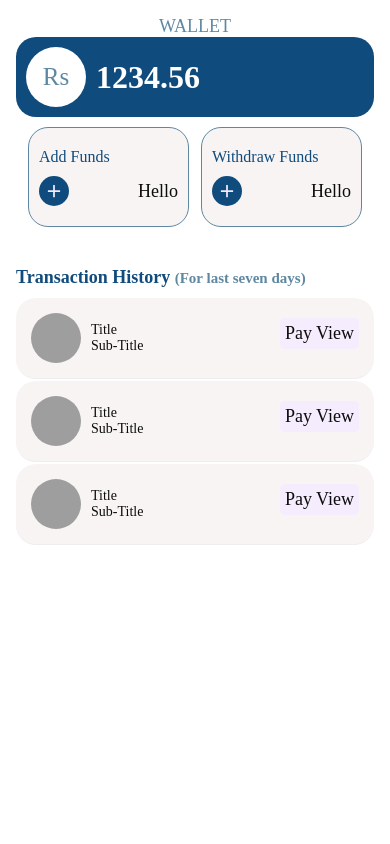
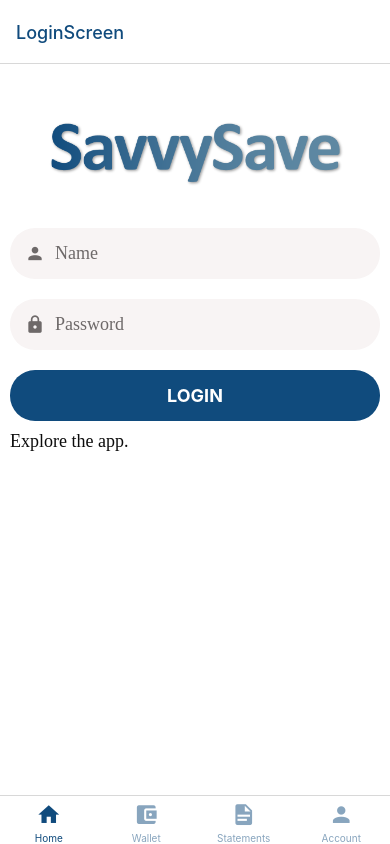
Before and after one commit to Hassan-1995/Trikl, a React Native app: screen / in a window 390 px wide. Built offline with nearby package versions, Linux system fonts and the light colour scheme; grey boxes are pictures that could not be loaded.

Commit message:
app screen commenting

```diff
--- a/App.js
+++ b/App.js
@@ -70,12 +70,12 @@ export default function App() {
     // <AlertBox/>
     // <AccountProfileScreen/>
     // <StatementsScreen/>
-    <WalletScreen />
+   // <WalletScreen />
 
     //  <StoreProvider value={{ user, setUser }}>
-    //  <NavigationContainer theme={myTheme}>
-    //    <AppNavigator />
-    //  </NavigationContainer>
+     <NavigationContainer theme={myTheme}>
+       <AppNavigator />
+     </NavigationContainer>
     // </StoreProvider>
 
     // <NavigationContainer theme={myTheme}>
```
